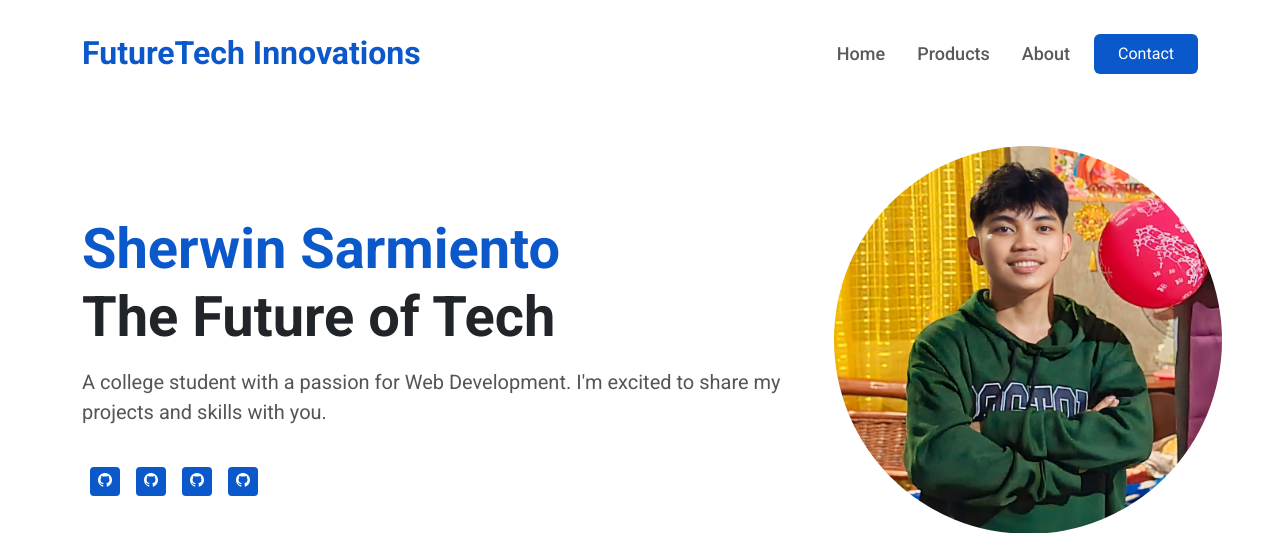
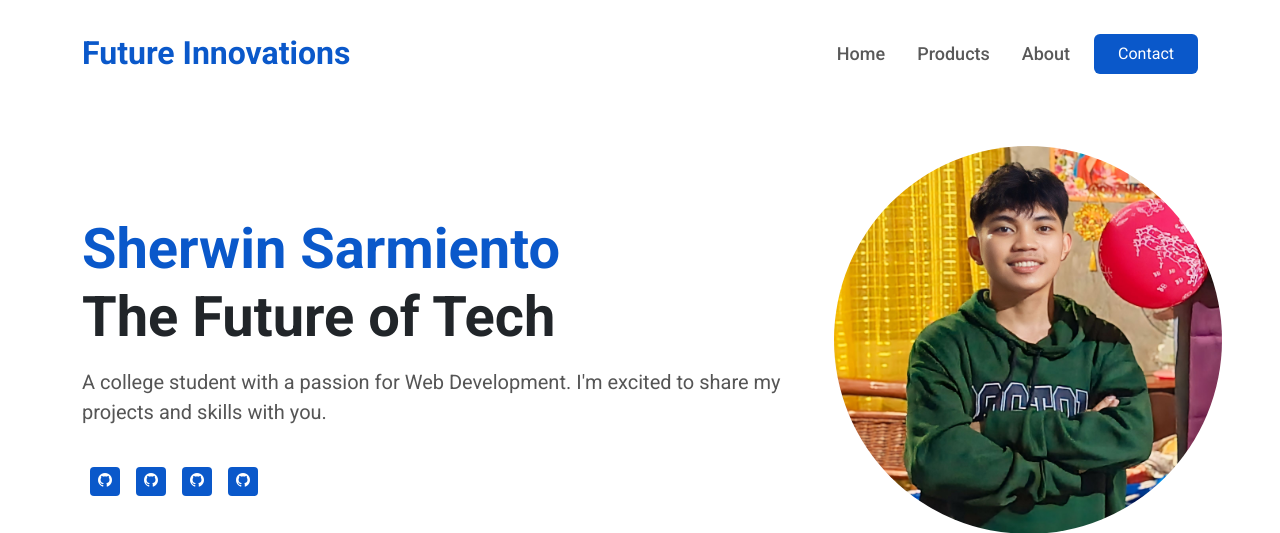
Before and after one commit to SH4WEN/portfolio2, a Django app: page / in a window 1280 px wide. Shown: the top 533 px of the page. Run offline with Django 5.2, Linux system fonts and the light colour scheme.

Commit message:
Update home.html

```diff
--- a/myport/templates/home.html
+++ b/myport/templates/home.html
@@ -30,7 +30,7 @@
 
       <nav class="navbar navbar-expand-lg py-4">
         <div class="container">
-          <a class="navbar-brand fw-bold fs-2" href="{% url 'register' %}">FutureTech Innovations</a>
+          <a class="navbar-brand fw-bold fs-2" href="{% url 'register' %}">Future Innovations</a>
           <button
             class="navbar-toggler"
             type="button"
```
